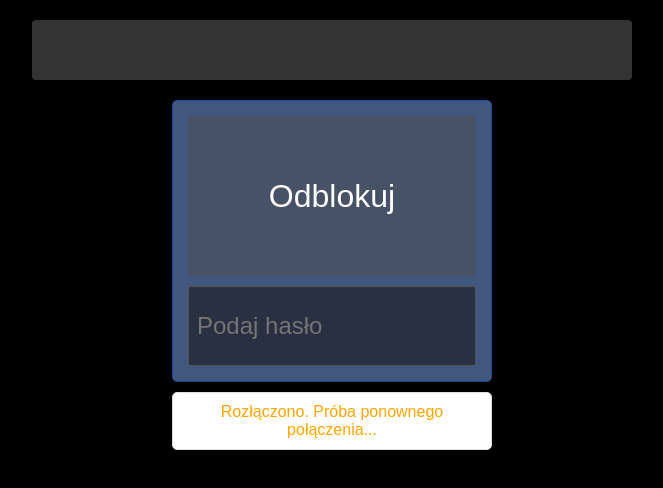
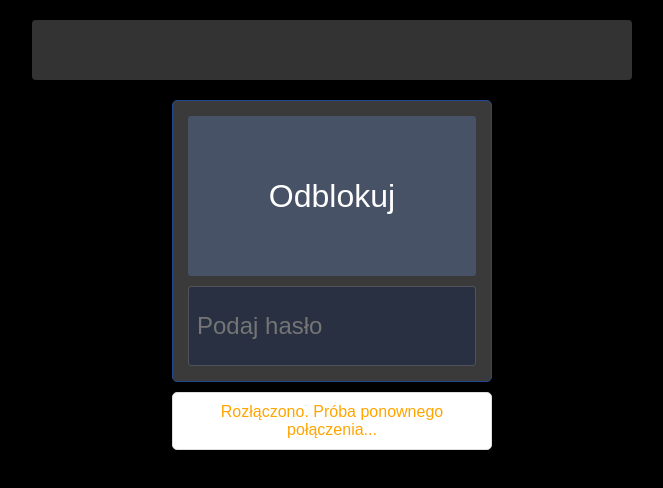
Before and after one commit to HBBservices/CoGramy, a website: page index.html in a window 1280 px wide. Shown: the whole page, without its empty margins (308-971 px from the left). Drawn offline with Linux system fonts and the light colour scheme.

Commit message:
Update index.html

```diff
--- a/index.html
+++ b/index.html
@@ -164,7 +164,7 @@
             padding: 15px;
             border: 1px solid #21488f;
             border-radius: 5px;
-            background-color: #42577d;
+            background-color: #3a3a3b;
             box-shadow: 0 0 10px rgba(0, 0, 0, 0.1);
             display: flex;
             flex-direction: column;
```
